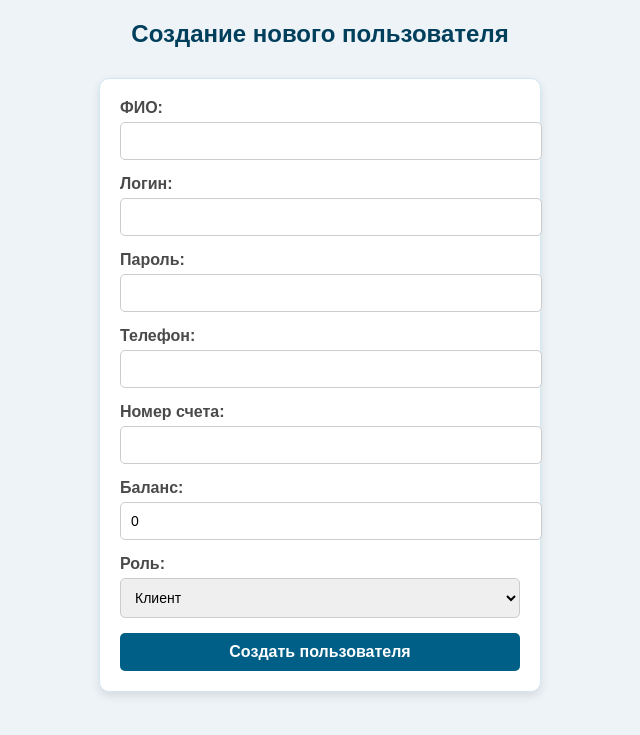
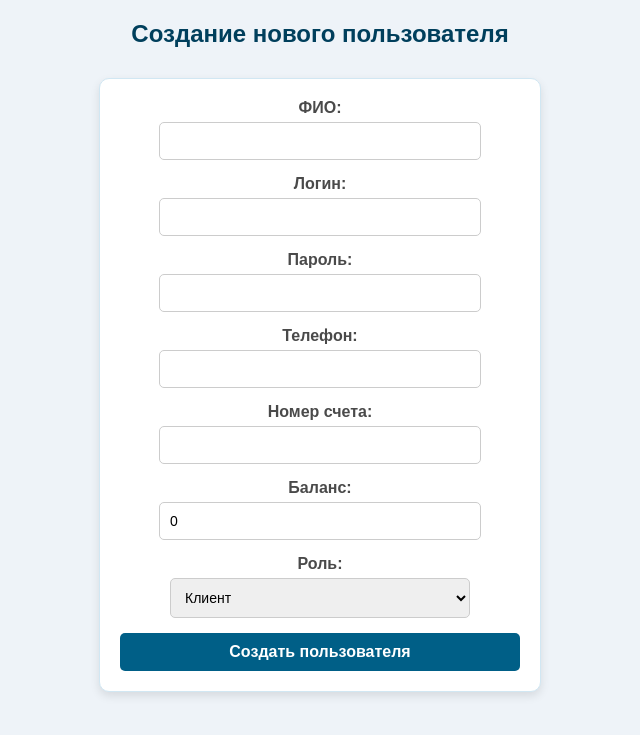
Before and after one commit to Lokhorras/WEB2, a Flask app: template templates/rgz/create_user.html in a window 1280 px wide. Shown: the top 735 px of the page, without its empty margins (320-960 px from the left). Run offline with Flask 3, Linux system fonts and the light colour scheme; the template is opened without the code that fills it, so the values that code supplies are empty.

Commit message:
ргз проверк

```diff
--- a/templates/rgz/create_user.html
+++ b/templates/rgz/create_user.html
@@ -9,6 +9,7 @@
         font-family: Arial, sans-serif; /* Читаемый шрифт */
         margin: 0;
         padding: 0;
+        overflow-x: hidden; /* Убирает горизонтальный скролл */
     }
 
     h1 {
@@ -34,16 +35,21 @@
         font-weight: bold;
         margin-bottom: 5px;
         color: #4a4a4a;
+        text-align: center; /* Центровка текста */
     }
 
     form input,
     form select {
         width: 100%;
+        max-width: 300px; /* Максимальная ширина для полей */
         padding: 10px;
         margin-bottom: 15px;
         border: 1px solid #ccc;
         border-radius: 5px;
         font-size: 14px;
+        margin-left: auto;
+        margin-right: auto;
+        display: block; /* Центровка полей */
     }
 
     form button {
@@ -80,6 +86,7 @@
     }
 </style>
 
+
 <h1>Создание нового пользователя</h1>
 
 {% if error %}
```
